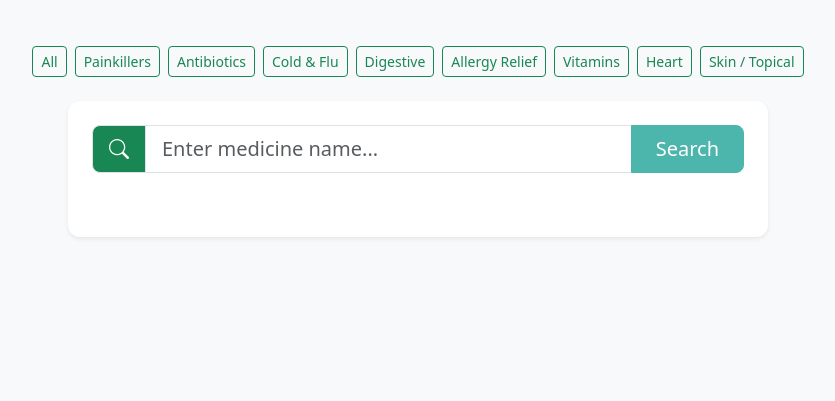
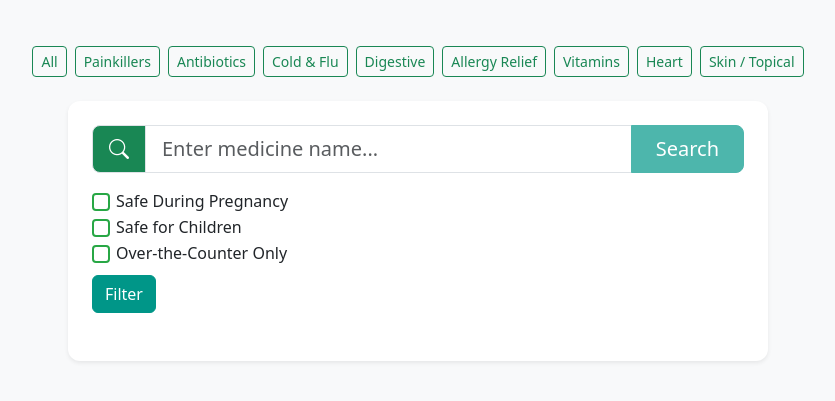
Before and after one commit to rae82aub/439final, a Django app: page /find_medicine/ in a window 1280 px wide. Shown: the part 194-595 px from the top of the page, without its empty margins (222-1057 px from the left). Run offline with Django 4.2, Linux system fonts and the light colour scheme; the visitor is signed in with stand-in values (Sample User, id 1); data that the repository does not hold is empty.

Commit message:
Added filters for medicines

```diff
--- a/contacts/models.py
+++ b/contacts/models.py
@@ -86,6 +86,10 @@ class Medicine(models.Model):
     price = models.DecimalField(max_digits=10, decimal_places=2, blank=True, null=True)
     category = models.CharField(max_length=50, choices=CATEGORY_CHOICES, blank=True, null=True)
 
+    pregnancy_safe = models.BooleanField(default=False)
+    child_safe = models.BooleanField(default=False)
+    minimum_age = models.IntegerField(default=0)
+    requires_prescription = models.BooleanField(default=False)
     def __str__(self):
         return self.name
 
--- a/contacts/views.py
+++ b/contacts/views.py
@@ -89,19 +89,37 @@ def find_medicine(request):
     query = request.GET.get("q", "")
     category = request.GET.get("category", "")
 
+    # NEW FILTERS
+    pregnancy_safe = request.GET.get("pregnancy_safe")
+    child_safe = request.GET.get("child_safe")
+    otc = request.GET.get("otc")  # over-the-counter only
+
     medicines = Medicine.objects.all()
 
+    # TEXT SEARCH
     if query:
         medicines = medicines.filter(name__icontains=query)
 
+    # CATEGORY FILTER
     if category and category.lower() != "all":
         medicines = medicines.filter(category__iexact=category)
+
+    # SAFETY FILTERS
+    if pregnancy_safe == "on":
+        medicines = medicines.filter(pregnancy_safe=True)
+
+    if child_safe == "on":
+        medicines = medicines.filter(child_safe=True)
+
+    if otc == "on":
+        medicines = medicines.filter(requires_prescription=False)
 
     return render(request, "contacts/find_medicine.html", {
         "results": medicines,
         "query": query,
-        "selected_category": category
+        "selected_category": category,
     })
+
 @login_required
 def medicine_detail(request, id):
     medicine = get_object_or_404(Medicine, id=id)
@@ -119,73 +137,87 @@ def extract_medicine_names(text):
     # Finds capitalized words (Panadol, Brufen, Gaviscon)
     return re.findall(r"[A-Z][a-zA-Z0-9+-]{2,}", text)
 
-
 @login_required
 def assistant(request):
-    response_text = ""
-    short_expl = ""
-    meds = ""
-    doctor = ""
     message = ""
+    short_points = []
+    meds_points = []
+    doctor_points = []
     available_medicines = []
 
     if request.method == "POST":
         message = request.POST.get("message", "")
 
         prompt = f"""
-        dont use * replace it with - for lists
-        Give a medical summary in EXACTLY this format:
+        IMPORTANT: Use this exact format:
 
-        1. Short explanation: <one sentence>
-        2. Recommended OTC medicines:<list with dashes> Recommend specific over-the-counter medicines available in Lebanon,
-           include BRAND NAMES like Panadol, Brufen, Buscopan, Gaviscon, Strepsils, Telfast, Claritin, Otrivin, Efferalgan, Imodium.
-        3. When to see a doctor: <list with dashes>
+        1. Short explanation: <one or two sentences>
 
-        Use REAL line breaks.
+        2. Recommended OTC medicines:
+        - item
+        - item
+        - item
+
+        3. When to see a doctor:
+        - item
+        - item
+        - item
+
         Symptoms: {message}
         """
 
         genai.configure(api_key="AIzaSyDybJxbjtGEbYSh7QTf9yvY0laSRY9bPNw")
         model = genai.GenerativeModel("models/gemini-2.0-flash")
 
+        ai = model.generate_content(prompt)
+        response = ai.text
+
+        # ----------------------------
+        # SPLIT TOP-LEVEL SECTIONS
+        # ----------------------------
         try:
-            ai = model.generate_content(prompt)
-            response_text = ai.text
+            part1 = response.split("2.")[0]
+            part2to3 = response.split("2.")[1]
 
-            # ---- SPLIT INTO 3 PARTS ----
-            parts = response_text.split("2. Recommended")
-            part1 = parts[0] if len(parts) > 0 else ""
-            rest = "2. Recommended" + parts[1] if len(parts) > 1 else ""
+            part2 = part2to3.split("3.")[0]
+            part3 = part2to3.split("3.")[1]
+        except:
+            part1, part2, part3 = "", "", ""
 
-            parts2 = rest.split("3. When")
-            part2 = parts2[0] if len(parts2) > 0 else ""
-            part3 = "3. When" + parts2[1] if len(parts2) > 1 else ""
+        # ----------------------------
+        # CLEAN SECTIONS
+        # ----------------------------
+        short_clean = (
+            part1.replace("1. Short explanation:", "")
+            .replace("1. Short explanation", "")
+            .strip()
+        )
 
-            short_expl = part1.replace("1. Short explanation:", "").strip()
-            meds = part2.replace("2. Recommended OTC medicines:", "").strip()
-            doctor = part3.replace("3. When to see a doctor:", "").strip()
+        meds_clean = (
+            part2.replace("Recommended OTC medicines:", "")
+            .replace("2. Recommended OTC medicines:", "")
+            .strip()
+        )
 
-            # ---- EXTRACT MEDICINE NAMES FROM AI RESPONSE ----
-            medicine_names = extract_medicine_names(response_text)
+        doctor_clean = (
+            part3.replace("When to see a doctor:", "")
+            .replace("3. When to see a doctor:", "")
+            .strip()
+        )
 
-            if medicine_names:
-                # Match ANY medicine name found
-                regex = "|".join(medicine_names)
-                available_medicines = Medicine.objects.filter(
-                    name__iregex=regex
-                )
-
-        except Exception as e:
-            response_text = f"Error: {e}"
+        # ----------------------------
+        # SPLIT INTO BULLET POINTS
+        # ----------------------------
+        short_points = [p.strip() for p in short_clean.split("-") if p.strip()]
+        meds_points = [p.strip() for p in meds_clean.split("-") if p.strip()]
+        doctor_points = [p.strip() for p in doctor_clean.split("-") if p.strip()]
 
     return render(request, "contacts/assistant.html", {
-        "short": short_expl,
-        "meds": meds,
-        "doctor": doctor,
+        "short_points": short_points,
+        "meds_points": meds_points,
+        "doctor_points": doctor_points,
         "message": message,
-        "available_medicines": available_medicines,
     })
-
 
 def login_view(request):
     if request.method == "POST":
--- a/static/styles.css
+++ b/static/styles.css
@@ -44,3 +44,34 @@ body {
     transform: translateY(-6px) !important;
     box-shadow: 0 10px 25px rgba(0,0,0,0.15) !important;
 }
+/* REMOVE BROWSER DEFAULT STYLE */
+.custom-checkbox {
+    appearance: none !important;
+    -webkit-appearance: none !important;
+
+    width: 18px;
+    height: 18px;
+
+    border: 2px solid #28a745 !important;
+    border-radius: 4px;
+    background-color: white;
+    cursor: pointer;
+    position: relative;
+}
+
+/* GREEN WHEN CHECKED */
+.custom-checkbox:checked {
+    background-color: #28a745 !important;
+    border-color: #28a745 !important;
+}
+
+/* WHITE CHECKMARK */
+.custom-checkbox:checked::after {
+    content: "✔";
+    color: white;
+    font-size: 13px;
+    position: absolute;
+    left: 2px;
+    top: -2px;
+    font-weight: bold;
+}
--- a/templates/contacts/find_medicine.html
+++ b/templates/contacts/find_medicine.html
@@ -62,6 +62,23 @@
 
                 <button class="btn btn-success px-4" type="submit">Search</button>
             </div>
+            <div class="form-check">
+                <input class="form-check-input custom-checkbox" type="checkbox" name="pregnancy_safe"
+                    {% if request.GET.pregnancy_safe %} checked {% endif %}>
+                <label class="form-check-label">Safe During Pregnancy</label>
+            </div>
+
+            <div class="form-check">
+                <input class="form-check-input custom-checkbox" type="checkbox" name="child_safe"                    {% if request.GET.child_safe %} checked {% endif %}>
+                <label class="form-check-label">Safe for Children</label>
+            </div>
+
+            <div class="form-check">
+                <input class="form-check-input custom-checkbox" type="checkbox" name="child_safe"                    {% if request.GET.otc %} checked {% endif %}>
+                <label class="form-check-label">Over-the-Counter Only</label>
+            </div>
+
+            <button class="btn btn-primary mt-2">Filter</button>
 
         </form>
     </div>
```
Also changed, not shown: contacts/admin.py (+8 -5 lines), templates/contacts/assistant.html (+10 -11 lines), templates/contacts/medicine_detail.html (+24 -0 lines), contacts/migrations/0013_medicine_child_safe_medicine_minimum_age_and_more.py (added).
